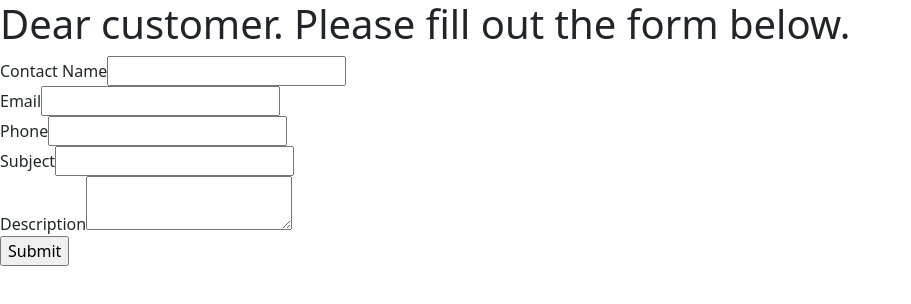
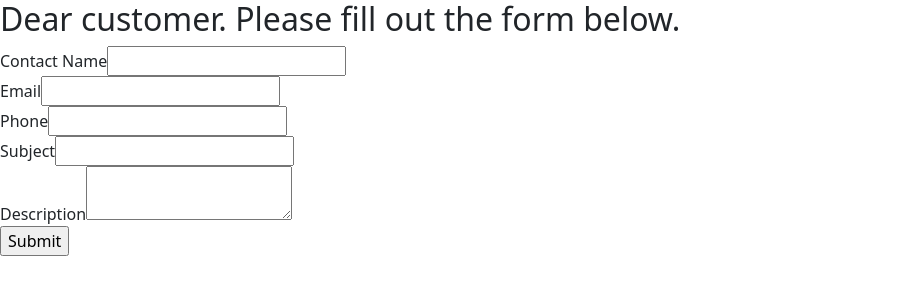
Before and after one commit to imnadya/propmgt, a plain HTML site: page index.html in a window 1280 px wide. Shown: the whole page, without its empty margins (0-911 px from the left). Drawn offline with nearby package versions, Linux system fonts and the light colour scheme.

Commit message:
Update index.html

```diff
--- a/index.html
+++ b/index.html
@@ -18,7 +18,7 @@
     <title>Hello, world!</title>
   </head>
   <body>
-    <h1>Dear customer. Please fill out the form below.</h1>
+    <h2>Dear customer. Please fill out the form below.</h2>
 <!--  ----------------------------------------------------------------------  -->
 <!--  NOTE: Please add the following <FORM> element to your page.             -->
 <!--  ----------------------------------------------------------------------  -->
```
